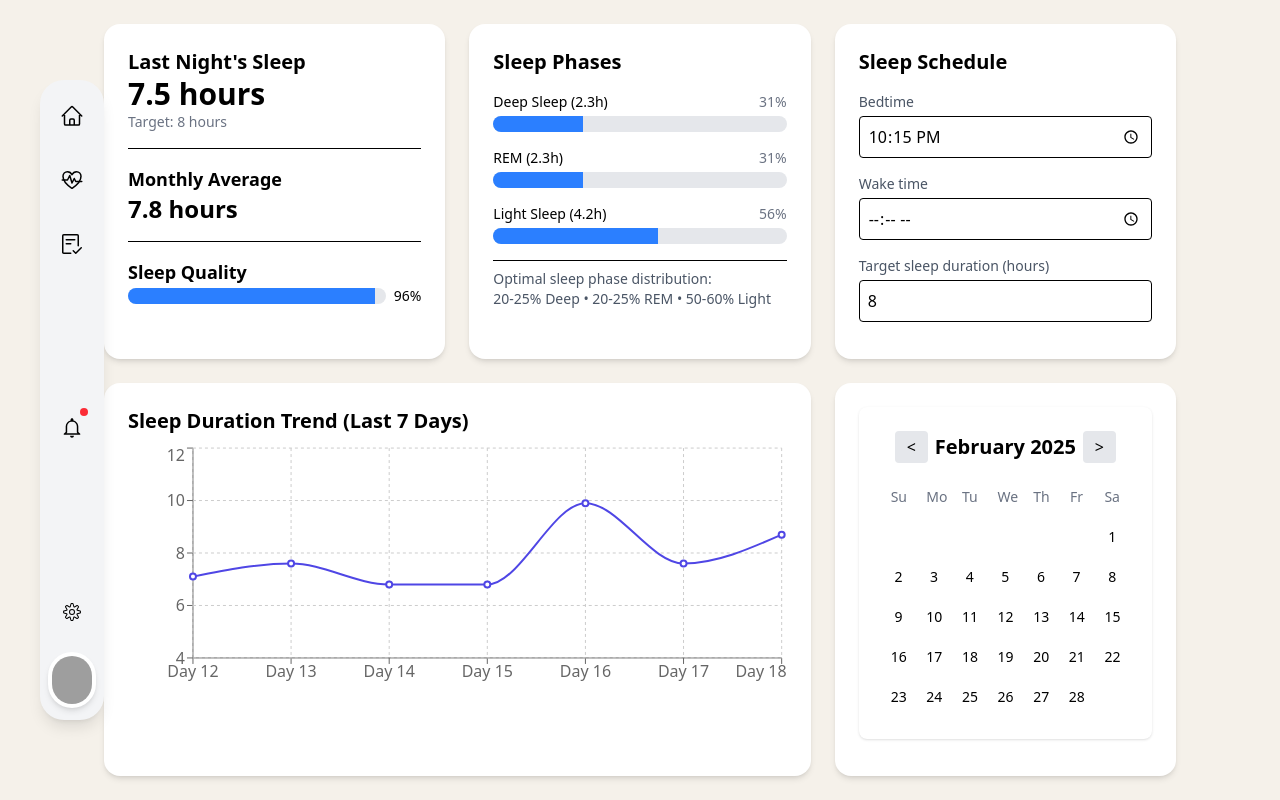
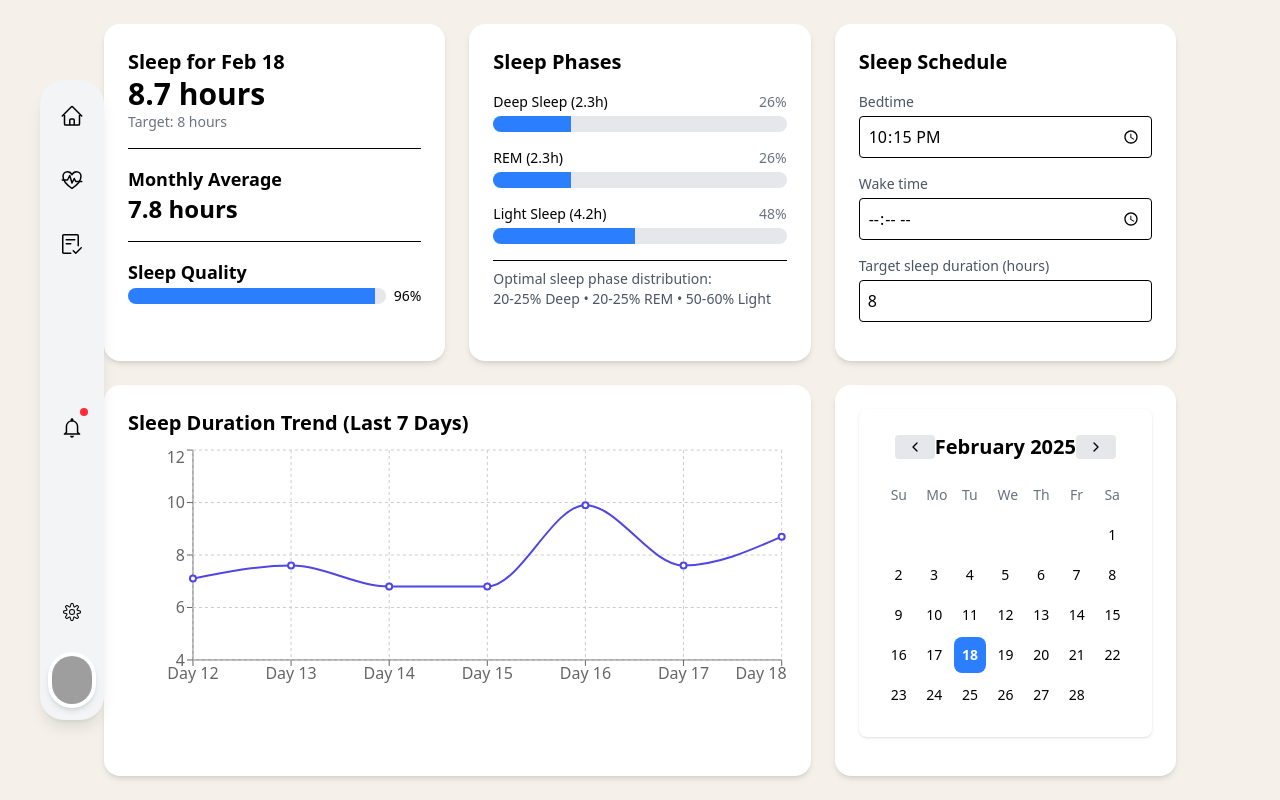
Before and after one commit to jaybhuptani10/HealthTracker-frontend, a React (Vite) app: page /sleepdashboard in a window 1280 px wide. Built offline with nearby package versions, Linux system fonts and the light colour scheme; sample sign-in values are in the browser's storage; grey boxes are pictures that could not be loaded.

Commit message:
calender update

```diff
--- a/src/Page/CalorieDashboard.jsx
+++ b/src/Page/CalorieDashboard.jsx
@@ -1,11 +1,9 @@
 import { useState, useEffect } from "react";
 import { LineChart, Line, XAxis, YAxis, Tooltip, ResponsiveContainer, CartesianGrid } from "recharts";
-// import { Card, CardContent } from "@/components/ui/card";
-// import { Calendar } from "@/components/ui/calendar";
-// import { Progress } from "@/components/ui/progress";
 import { Card, CardContent } from "../components/ui/Card.jsx";
 import { Progress } from "../components/ui/Progress.jsx";
 import { Calendar } from "../components/ui/Calendar.jsx";
+
 const generateDummyData = () => {
   const months = ["Jan", "Feb", "Mar", "Apr", "May", "Jun", "Jul", "Aug", "Sep", "Oct", "Nov", "Dec"];
   const data = {};
@@ -41,36 +39,55 @@ const getWeekData = (selectedDate, monthData) => {
 
 export default function CalorieDashboard() {
   const [targetCalories, setTargetCalories] = useState(2000);
-  const [currentCalories, setCurrentCalories] = useState(1850);
   const [selectedDate, setSelectedDate] = useState(new Date());
   const [sampleData, setSampleData] = useState([]);
   const [monthlyAverage, setMonthlyAverage] = useState(1950);
-  const [macros, setMacros] = useState({
-    protein: 140,
-    carbs: 210,
-    fat: 65
+  const [calorieData, setCalorieData] = useState({
+    calories: 1850,
+    macros: {
+      protein: 140,
+      carbs: 210,
+      fat: 65
+    }
   });
 
   useEffect(() => {
     const month = selectedDate.toLocaleString("default", { month: "short" });
     const monthData = dummyData[month] || [];
+
+    // Get data for the specific selected day
+    const dayIndex = selectedDate.getDate() - 1;
+    const dayData = dayIndex >= 0 && dayIndex < monthData.length ? monthData[dayIndex] : null;
+
+    // Get week data for the chart
     const weekData = getWeekData(selectedDate, monthData);
     setSampleData(weekData);
+
+    // Calculate monthly average
     setMonthlyAverage(
       Math.round(monthData.reduce((sum, entry) => sum + entry.calories, 0) / monthData.length)
     );
-    if (weekData.length > 0) {
-      setMacros(weekData[weekData.length - 1].macros);
+
+    // Update calorie data for the selected day
+    if (dayData) {
+      setCalorieData({
+        calories: dayData.calories,
+        macros: dayData.macros
+      });
     }
   }, [selectedDate]);
+
+  const handleDateSelect = (date) => {
+    setSelectedDate(date);
+  };
 
   return (
     <div className="p-6 grid gap-6 grid-cols-1 md:grid-cols-2 lg:grid-cols-3">
       {/* Current Calories & Monthly Average */}
       <Card>
         <CardContent>
-          <h2 className="text-xl font-semibold">Current Daily Calories</h2>
-          <p className="text-3xl font-bold">{currentCalories} kcal</p>
+          <h2 className="text-xl font-semibold">Calories for {selectedDate.toLocaleDateString('en-US', { month: 'short', day: 'numeric' })}</h2>
+          <p className="text-3xl font-bold">{calorieData.calories} kcal</p>
           <p className="text-sm text-gray-500">Target: {targetCalories} kcal</p>
           <div className="mt-4 pt-4 border-t">
             <h3 className="text-lg font-semibold">Monthly Average</h3>
@@ -87,7 +104,7 @@ export default function CalorieDashboard() {
           <div className="space-y-4">
             <div>
               <div className="flex justify-between mb-1">
-                <span className="text-sm font-medium">Protein ({macros.protein}g)</span>
+                <span className="text-sm font-medium">Protein ({calorieData.macros.protein}g)</span>
                 <span className="text-sm text-gray-500">30%</span>
               </div>
               <Progress value={30} className="h-2 bg-gray-200" indicatorClassName="bg-blue-500" />
@@ -95,7 +112,7 @@ export default function CalorieDashboard() {
 
             <div>
               <div className="flex justify-between mb-1">
-                <span className="text-sm font-medium">Carbs ({macros.carbs}g)</span>
+                <span className="text-sm font-medium">Carbs ({calorieData.macros.carbs}g)</span>
                 <span className="text-sm text-gray-500">45%</span>
               </div>
               <Progress value={45} className="h-2 bg-gray-200" indicatorClassName="bg-green-500" />
@@ -103,7 +120,7 @@ export default function CalorieDashboard() {
 
             <div>
               <div className="flex justify-between mb-1">
-                <span className="text-sm font-medium">Fat ({macros.fat}g)</span>
+                <span className="text-sm font-medium">Fat ({calorieData.macros.fat}g)</span>
                 <span className="text-sm text-gray-500">25%</span>
               </div>
               <Progress value={25} className="h-2 bg-gray-200" indicatorClassName="bg-yellow-500" />
@@ -146,8 +163,8 @@ export default function CalorieDashboard() {
                 type="number"
                 step="50"
                 className="border p-2 w-full rounded"
-                value={currentCalories}
-                onChange={(e) => setCurrentCalories(Number(e.target.value))}
+                value={calorieData.calories}
+                onChange={(e) => setCalorieData({...calorieData, calories: Number(e.target.value)})}
                 placeholder="Enter current calories"
               />
             </div>
@@ -180,9 +197,8 @@ export default function CalorieDashboard() {
       <Card>
         <CardContent>
           <Calendar
-            mode="month"
             selected={selectedDate}
-            onSelect={(date) => setSelectedDate(date)}
+            onSelect={handleDateSelect}
           />
         </CardContent>
       </Card>
--- a/src/Page/HeartrateDashboard.jsx
+++ b/src/Page/HeartrateDashboard.jsx
@@ -39,37 +39,52 @@ const getWeekData = (selectedDate, monthData) => {
 export default function HeartRateDashboard() {
   const [selectedDate, setSelectedDate] = useState(new Date());
   const [sampleData, setSampleData] = useState([]);
-  const [avgHeartRate, setAvgHeartRate] = useState(75);
-  const [minHeartRate, setMinHeartRate] = useState(60);
-  const [maxHeartRate, setMaxHeartRate] = useState(90);
+  const [heartRateData, setHeartRateData] = useState({
+    avgHeartRate: 75,
+    minHeartRate: 60,
+    maxHeartRate: 90
+  });
 
   useEffect(() => {
     const month = selectedDate.toLocaleString("default", { month: "short" });
     const monthData = dummyData[month] || [];
+
+    // Get data for the specific selected day
+    const dayIndex = selectedDate.getDate() - 1;
+    const dayData = dayIndex >= 0 && dayIndex < monthData.length ? monthData[dayIndex] : null;
+
+    // Get week data for the chart
     const weekData = getWeekData(selectedDate, monthData);
     setSampleData(weekData);
-    if (weekData.length > 0) {
-      const lastEntry = weekData[weekData.length - 1];
-      setAvgHeartRate(lastEntry.avgHeartRate);
-      setMinHeartRate(lastEntry.minHeartRate);
-      setMaxHeartRate(lastEntry.maxHeartRate);
+
+    // Update heart rate data for the selected day
+    if (dayData) {
+      setHeartRateData({
+        avgHeartRate: dayData.avgHeartRate,
+        minHeartRate: dayData.minHeartRate,
+        maxHeartRate: dayData.maxHeartRate
+      });
     }
   }, [selectedDate]);
+
+  const handleDateSelect = (date) => {
+    setSelectedDate(date);
+  };
 
   return (
     <div className="p-6 grid gap-6 grid-cols-1 md:grid-cols-2 lg:grid-cols-3">
       <Card>
         <CardContent>
-          <h2 className="text-xl font-semibold">Last Recorded Heart Rate</h2>
-          <p className="text-3xl font-bold">{avgHeartRate} BPM</p>
+          <h2 className="text-xl font-semibold">Heart Rate for {selectedDate.toLocaleDateString('en-US', { month: 'short', day: 'numeric' })}</h2>
+          <p className="text-3xl font-bold">{heartRateData.avgHeartRate} BPM</p>
         </CardContent>
       </Card>
 
       <Card>
         <CardContent>
           <h2 className="text-xl font-semibold">Heart Rate Range</h2>
-          <p className="text-lg">Min: {minHeartRate} BPM</p>
-          <p className="text-lg">Max: {maxHeartRate} BPM</p>
+          <p className="text-lg">Min: {heartRateData.minHeartRate} BPM</p>
+          <p className="text-lg">Max: {heartRateData.maxHeartRate} BPM</p>
         </CardContent>
       </Card>
 
@@ -107,9 +122,8 @@ export default function HeartRateDashboard() {
       <Card>
         <CardContent>
           <Calendar
-            mode="month"
             selected={selectedDate}
-            onSelect={(date) => setSelectedDate(date)}
+            onSelect={handleDateSelect}
           />
         </CardContent>
       </Card>
--- a/src/Page/SleepDashboard.jsx
+++ b/src/Page/SleepDashboard.jsx
@@ -1,11 +1,9 @@
 import { useState, useEffect } from "react";
 import { LineChart, Line, XAxis, YAxis, Tooltip, ResponsiveContainer, CartesianGrid } from "recharts";
-// import { Card, CardContent } from "@/components/ui/card";
-// import { Progress } from "@/components/ui/progress";
-// import { Calendar } from "@/components/ui/calendar";
 import { Card, CardContent } from "../components/ui/Card.jsx";
 import { Progress } from "../components/ui/Progress.jsx";
 import { Calendar } from "../components/ui/Calendar.jsx";
+
 const generateSleepData = () => {
   const months = ["Jan", "Feb", "Mar", "Apr", "May", "Jun", "Jul", "Aug", "Sep", "Oct", "Nov", "Dec"];
   const data = {};
@@ -48,43 +46,62 @@ const getWeekData = (selectedDate, monthData) => {
 
 export default function SleepDashboard() {
   const [targetSleep, setTargetSleep] = useState(8);
-  const [currentSleep, setCurrentSleep] = useState(7.5);
   const [selectedDate, setSelectedDate] = useState(new Date());
   const [sampleData, setSampleData] = useState([]);
   const [monthlyAverage, setMonthlyAverage] = useState(7.8);
-  const [sleepPhases, setSleepPhases] = useState({
-    deep: 2.2,
-    rem: 1.8,
-    light: 3.5
+  const [currentSleepData, setCurrentSleepData] = useState({
+    totalSleep: 7.5,
+    phases: {
+      deep: 2.2,
+      rem: 1.8,
+      light: 3.5
+    },
+    sleepQuality: 85,
+    sleepTime: "23:00",
+    wakeTime: "07:00"
   });
-  const [sleepQuality, setSleepQuality] = useState(85);
-  const [bedtime, setBedtime] = useState("23:00");
-  const [wakeTime, setWakeTime] = useState("07:00");
 
+  // Update dashboard data when the selected date changes
   useEffect(() => {
     const month = selectedDate.toLocaleString("default", { month: "short" });
     const monthData = dummyData[month] || [];
+
+    // Get the specific day's data
+    const dayIndex = selectedDate.getDate() - 1;
+    const dayData = dayIndex >= 0 && dayIndex < monthData.length ? monthData[dayIndex] : null;
+
+    // Get the week's data for the chart
     const weekData = getWeekData(selectedDate, monthData);
     setSampleData(weekData);
+
+    // Calculate monthly average
     setMonthlyAverage(
       Number((monthData.reduce((sum, entry) => sum + entry.totalSleep, 0) / monthData.length).toFixed(1))
     );
-    if (weekData.length > 0) {
-      const lastEntry = weekData[weekData.length - 1];
-      setSleepPhases(lastEntry.phases);
-      setSleepQuality(lastEntry.sleepQuality);
-      setBedtime(lastEntry.sleepTime);
-      setWakeTime(lastEntry.wakeTime);
+
+    // Update current sleep data with the selected day's data
+    if (dayData) {
+      setCurrentSleepData({
+        totalSleep: dayData.totalSleep,
+        phases: dayData.phases,
+        sleepQuality: dayData.sleepQuality,
+        sleepTime: dayData.sleepTime,
+        wakeTime: dayData.wakeTime
+      });
     }
   }, [selectedDate]);
+
+  const handleDateSelect = (date) => {
+    setSelectedDate(date);
+  };
 
   return (
     <div className="p-6 grid gap-6 grid-cols-1 md:grid-cols-2 lg:grid-cols-3">
       {/* Current Sleep Stats */}
       <Card>
         <CardContent>
-          <h2 className="text-xl font-semibold">Last Night's Sleep</h2>
-          <p className="text-3xl font-bold">{currentSleep} hours</p>
+          <h2 className="text-xl font-semibold">Sleep for {selectedDate.toLocaleDateString('en-US', { month: 'short', day: 'numeric' })}</h2>
+          <p className="text-3xl font-bold">{currentSleepData.totalSleep} hours</p>
           <p className="text-sm text-gray-500">Target: {targetSleep} hours</p>
           <div className="mt-4 pt-4 border-t">
             <h3 className="text-lg font-semibold">Monthly Average</h3>
@@ -93,8 +110,8 @@ export default function SleepDashboard() {
           <div className="mt-4 pt-4 border-t">
             <h3 className="text-lg font-semibold">Sleep Quality</h3>
             <div className="flex items-center gap-2">
-              <Progress value={sleepQuality} className="h-2 bg-gray-200" />
-              <span className="text-sm font-medium">{sleepQuality}%</span>
+              <Progress value={currentSleepData.sleepQuality} className="h-2 bg-gray-200" />
+              <span className="text-sm font-medium">{currentSleepData.sleepQuality}%</span>
             </div>
           </div>
         </CardContent>
@@ -108,13 +125,13 @@ export default function SleepDashboard() {
           <div className="space-y-4">
             <div>
               <div className="flex justify-between mb-1">
-                <span className="text-sm font-medium">Deep Sleep ({sleepPhases.deep}h)</span>
+                <span className="text-sm font-medium">Deep Sleep ({currentSleepData.phases.deep}h)</span>
                 <span className="text-sm text-gray-500">
-                  {Math.round((sleepPhases.deep / currentSleep) * 100)}%
+                  {Math.round((currentSleepData.phases.deep / currentSleepData.totalSleep) * 100)}%
                 </span>
               </div>
               <Progress
-                value={(sleepPhases.deep / currentSleep) * 100}
+                value={(currentSleepData.phases.deep / currentSleepData.totalSleep) * 100}
                 className="h-2 bg-gray-200"
                 indicatorClassName="bg-blue-500"
               />
@@ -122,13 +139,13 @@ export default function SleepDashboard() {
 
             <div>
               <div className="flex justify-between mb-1">
-                <span className="text-sm font-medium">REM ({sleepPhases.rem}h)</span>
+                <span className="text-sm font-medium">REM ({currentSleepData.phases.rem}h)</span>
                 <span className="text-sm text-gray-500">
-                  {Math.round((sleepPhases.rem / currentSleep) * 100)}%
+                  {Math.round((currentSleepData.phases.rem / currentSleepData.totalSleep) * 100)}%
                 </span>
               </div>
               <Progress
-                value={(sleepPhases.rem / currentSleep) * 100}
+                value={(currentSleepData.phases.rem / currentSleepData.totalSleep) * 100}
                 className="h-2 bg-gray-200"
                 indicatorClassName="bg-purple-500"
               />
@@ -136,13 +153,13 @@ export default function SleepDashboard() {
 
             <div>
               <div className="flex justify-between mb-1">
-                <span className="text-sm font-medium">Light Sleep ({sleepPhases.light}h)</span>
+                <span className="text-sm font-medium">Light Sleep ({currentSleepData.phases.light}h)</span>
                 <span className="text-sm text-gray-500">
-                  {Math.round((sleepPhases.light / currentSleep) * 100)}%
+                  {Math.round((currentSleepData.phases.light / currentSleepData.totalSleep) * 100)}%
                 </span>
               </div>
               <Progress
-                value={(sleepPhases.light / currentSleep) * 100}
+                value={(currentSleepData.phases.light / currentSleepData.totalSleep) * 100}
                 className="h-2 bg-gray-200"
                 indicatorClassName="bg-green-500"
               />
@@ -171,8 +188,8 @@ export default function SleepDashboard() {
               <input
                 type="time"
                 className="border p-2 w-full rounded"
-                value={bedtime}
-                onChange={(e) => setBedtime(e.target.value)}
+                value={currentSleepData.sleepTime}
+                onChange={(e) => setCurrentSleepData({...currentSleepData, sleepTime: e.target.value})}
               />
             </div>
             <div>
@@ -182,8 +199,8 @@ export default function SleepDashboard() {
               <input
                 type="time"
                 className="border p-2 w-full rounded"
-                value={wakeTime}
-                onChange={(e) => setWakeTime(e.target.value)}
+                value={currentSleepData.wakeTime}
+                onChange={(e) => setCurrentSleepData({...currentSleepData, wakeTime: e.target.value})}
               />
             </div>
             <div>
@@ -229,9 +246,8 @@ export default function SleepDashboard() {
       <Card>
         <CardContent>
           <Calendar
-            mode="month"
             selected={selectedDate}
-            onSelect={(date) => setSelectedDate(date)}
+            onSelect={handleDateSelect}
           />
         </CardContent>
       </Card>
--- a/src/components/ui/Calendar.jsx
+++ b/src/components/ui/Calendar.jsx
@@ -1,20 +1,8 @@
 import React, { useState } from "react";
 import { ChevronLeft, ChevronRight } from "lucide-react";
+
 export function Calendar({ selected, onSelect }) {
-  const [selectedDate, setSelectedDate] = useState(new Date());
-  const [selectedDayData, setSelectedDayData] = useState(null);
-
-  const handleChange = (e) => {
-    const newDate = new Date(e.target.value);
-    if (!isNaN(newDate)) {
-      onSelect(newDate);
-    }
-  };
-
-  // Current stats
-  const currentSteps = 7500;
-  const goalSteps = 10000;
-  const monthlyAverage = 8300;
+  const [currentMonth, setCurrentMonth] = useState(new Date(selected));
 
   // Calculate calendar dates
   const getDaysInMonth = (date) => {
@@ -28,68 +16,52 @@ export function Calendar({ selected, onSelect }) {
     return { daysInMonth, startingDay };
   };
 
-  const { daysInMonth, startingDay } = getDaysInMonth(selectedDate);
+  const { daysInMonth, startingDay } = getDaysInMonth(currentMonth);
 
   const handlePrevMonth = () => {
-    setSelectedDate(
-      new Date(selectedDate.setMonth(selectedDate.getMonth() - 1))
-    );
+    const newDate = new Date(currentMonth);
+    newDate.setMonth(newDate.getMonth() - 1);
+    setCurrentMonth(newDate);
   };
 
   const handleNextMonth = () => {
-    setSelectedDate(
-      new Date(selectedDate.setMonth(selectedDate.getMonth() + 1))
-    );
+    const newDate = new Date(currentMonth);
+    newDate.setMonth(newDate.getMonth() + 1);
+    setCurrentMonth(newDate);
   };
 
   const handleDateClick = (day) => {
-    // Simulate daily data for the selected date
-    const hourlyData = Array.from({ length: 24 }, (_, hour) => ({
-      hour: `${hour}:00`,
-      steps: Math.floor(Math.random() * 1000),
-    }));
-    setSelectedDayData(hourlyData);
+    // Create a new date object for the selected day in the current month
+    const newDate = new Date(
+      currentMonth.getFullYear(),
+      currentMonth.getMonth(),
+      day
+    );
+    // Call the parent's onSelect callback
+    onSelect(newDate);
   };
 
   return (
     <div className="bg-white rounded-lg shadow-sm p-6">
-      {/* <div className="flex items-center justify-between mb-4">
-      <h2 className="text-xl font-semibold">Date</h2>
-      <div className="flex gap-2">
-        <button
-          onClick={handlePrevMonth}
-          className="p-1 hover:bg-gray-100 rounded-full transition-colors"
-        >
-          <ChevronLeft className="w-5 h-5" />
-        </button>
-        <button
-          onClick={handleNextMonth}
-          className="p-1 hover:bg-gray-100 rounded-full transition-colors"
-        >
-          <ChevronRight className="w-5 h-5" />
-        </button>
-      </div>
-    </div> */}
       <div className="text-center mb-4 font-medium">
-        {/* {selectedDate.toLocaleString('default', { month: 'long', year: 'numeric' })} */}
         <div className="flex justify-between items-center mb-4 px-3">
           <button
-            onClick={() => handlePrevMonth()}
+            onClick={handlePrevMonth}
             className="px-3 py-1 text-base cursor-pointer bg-gray-200 hover:bg-gray-300 rounded"
           >
-            &lt;
+            <ChevronLeft size={16} />
           </button>
           <h2 className="text-xl font-semibold">
-            {selectedDate.toLocaleString("default", {
+            {currentMonth.toLocaleString("default", {
               month: "long",
               year: "numeric",
             })}
           </h2>
           <button
-            onClick={() => handleNextMonth()}
+            onClick={handleNextMonth}
             className="px-3 py-1 text-base cursor-pointer bg-gray-200 hover:bg-gray-300 rounded"
           >
-            &gt;
+            <ChevronRight size={16} />
           </button>
         </div>
       </div>
@@ -102,15 +74,30 @@ export function Calendar({ selected, onSelect }) {
         {Array.from({ length: startingDay }).map((_, index) => (
           <div key={`empty-${index}`} className="p-2"></div>
         ))}
-        {Array.from({ length: daysInMonth }).map((_, index) => (
-          <button
-            key={index + 1}
-            onClick={() => handleDateClick(index + 1)}
-            className="p-2 text-center hover:bg-gray-100 rounded-lg transition-colors"
-          >
-            {index + 1}
-          </button>
-        ))}
+        {Array.from({ length: daysInMonth }).map((_, index) => {
+          const day = index + 1;
+          const isToday =
+            day === new Date().getDate() &&
+            currentMonth.getMonth() === new Date().getMonth() &&
+            currentMonth.getFullYear() === new Date().getFullYear();
+
+          const isSelected =
+            day === selected.getDate() &&
+            currentMonth.getMonth() === selected.getMonth() &&
+            currentMonth.getFullYear() === selected.getFullYear();
+
+          return (
+            <button
+              key={day}
+              onClick={() => handleDateClick(day)}
+              className={`p-2 text-center hover:bg-gray-100 rounded-lg transition-colors ${
+                isToday ? "bg-blue-500 text-white font-bold" : ""
+              } ${isSelected ? "bg-blue-200 font-bold" : ""}`}
+            >
+              {day}
+            </button>
+          );
+        })}
       </div>
     </div>
   );
```
